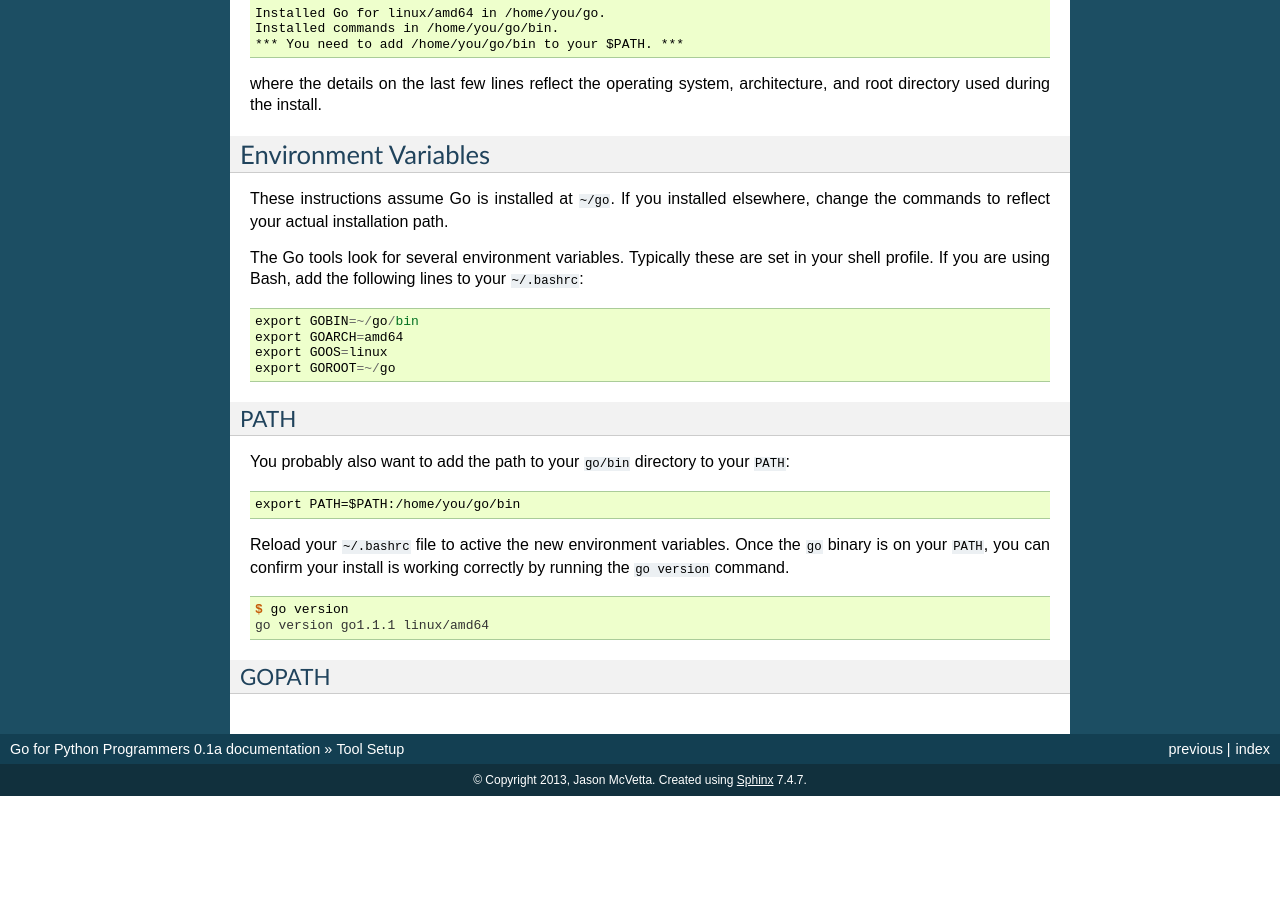
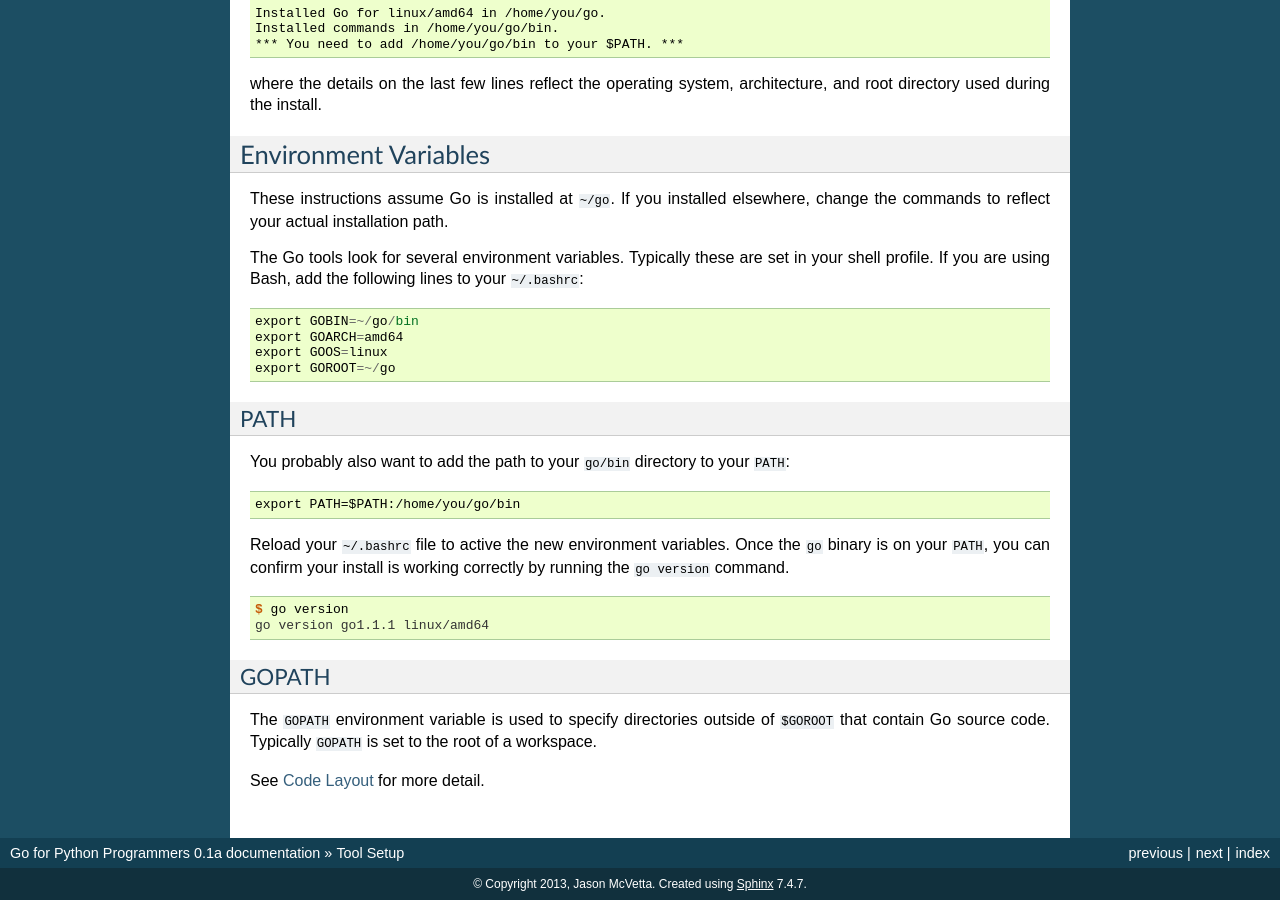
Before and after one commit to jmcvetta/golang-for-python-programmers, a Sphinx documentation site: the page built from source/setup.rst, in a window 1280 px wide and 900 px high, scrolled down 1001 px. Built offline with Sphinx 7.4.7, drawn with Linux system fonts in a browser that asks for light colours; before the commit the page ends 1797 px from its top, so only the background shows below that; some of the changed text lies outside the part shown.

Commit message:
code layout stub

```diff
--- /dev/null
+++ b/source/code-layout.rst
@@ -0,0 +1,3 @@
+***********
+Code Layout
+***********
--- a/source/index.rst
+++ b/source/index.rst
@@ -11,6 +11,7 @@ Contents
 
    intro
    setup
+   code-layout
 
 
 
--- a/source/setup.rst
+++ b/source/setup.rst
@@ -107,6 +107,13 @@ correctly by running the ``go version`` command.
 GOPATH
 ------
 
+The ``GOPATH`` environment variable is used to specify directories outside of
+``$GOROOT`` that contain Go source code.  Typically ``GOPATH`` is set to the
+root of a workspace.
+
+See :doc:`Code Layout <code-layout>` for more detail.
+
+
 
 
 
```
